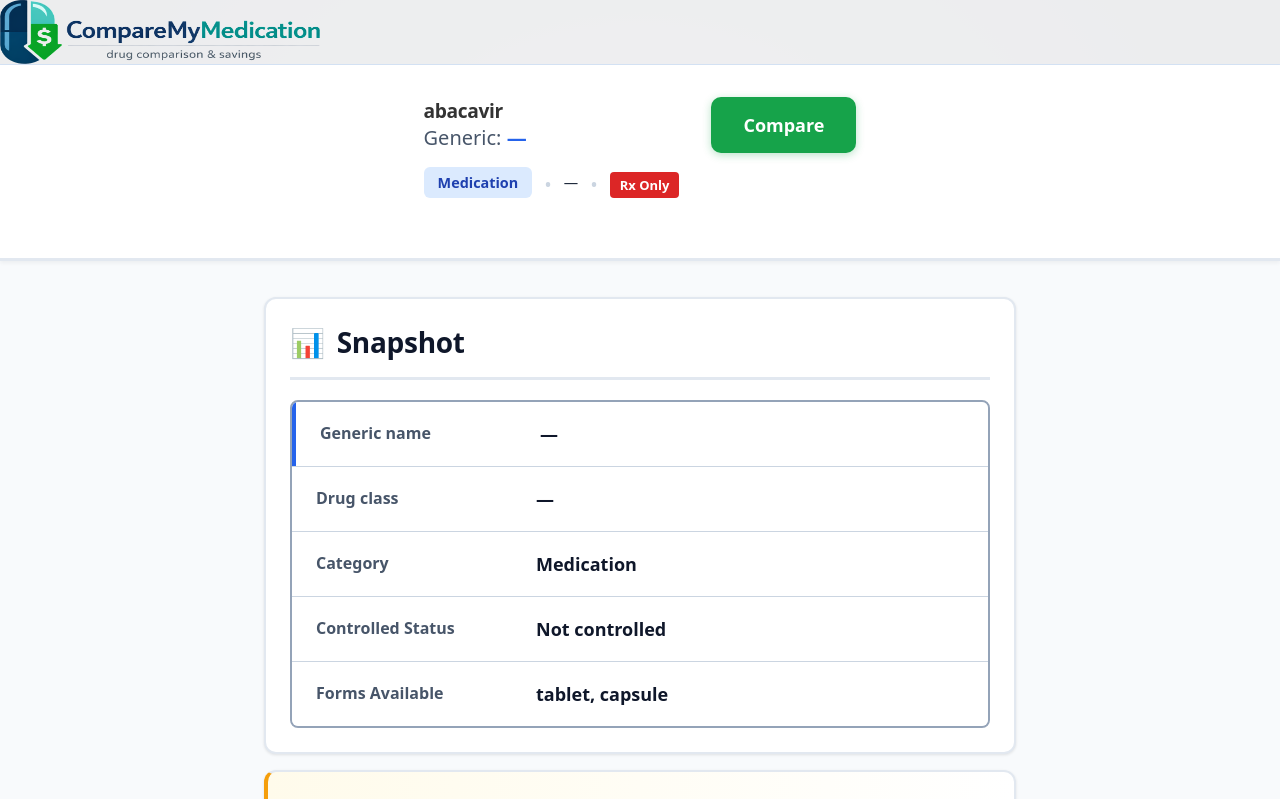
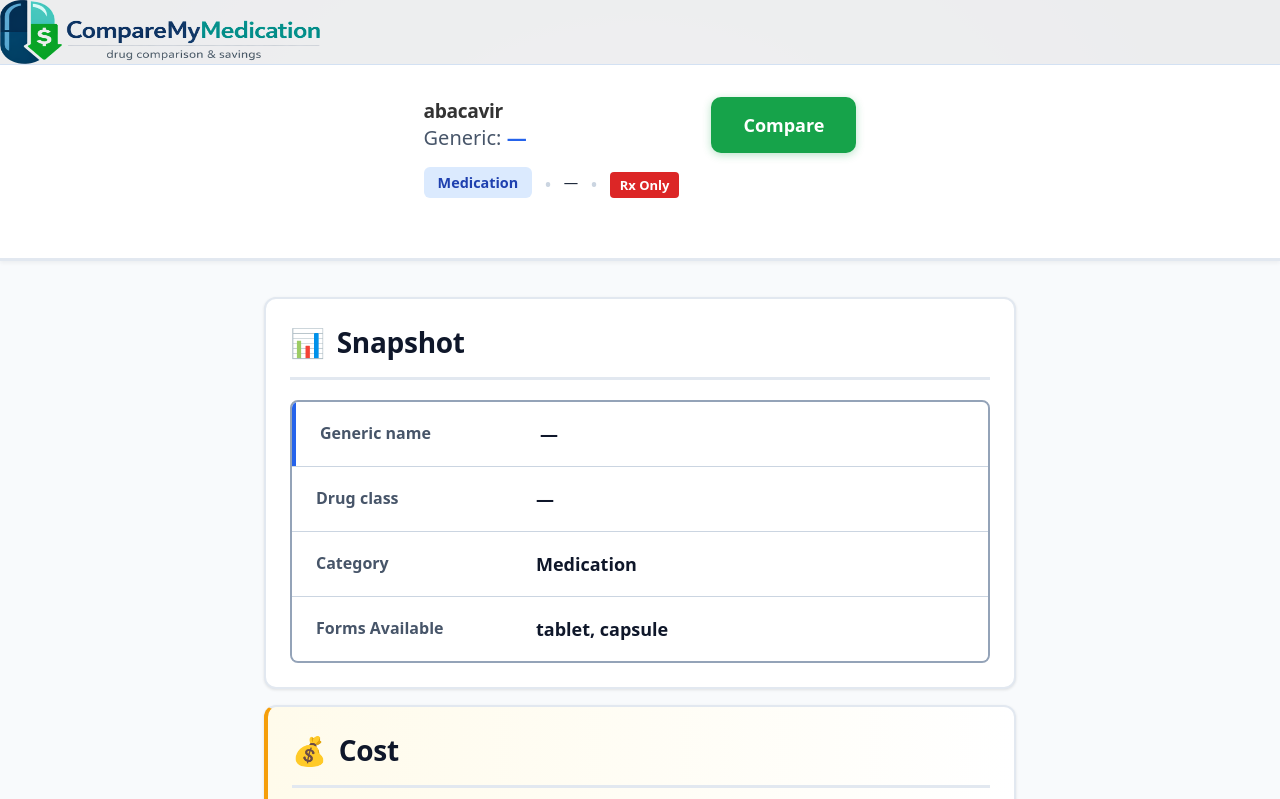
Before and after one commit to marty22dyer/CompareMyMedication, a Next.js app: page /drug/abacavir in a window 1280 px wide. Shown: the top 799 px of the page. Built offline with nearby package versions, Linux system fonts and the light colour scheme.

Commit message:
Remove inaccurate controlled substance status field, replace with manufacturer info

```diff
--- a/app/drug/[slug]/page.tsx
+++ b/app/drug/[slug]/page.tsx
@@ -32,8 +32,7 @@ export default function DrugPage({ params }: { params: { slug: string } }) {
 
   // Additional info
   const dosageForm = drug.ndcData?.dosage_form || drug.goodrxData?.dosage_form || "tablet, capsule";
-  const controlledStatus = drug.controlledSubstance ? "Schedule II" : "Not controlled";
-  const pregnancyCategory = drug.pregnancyCategory || drug.openfdaData?.pregnancy_category || "Consult doctor";
+  const manufacturer = drug.ndcData?.labeler_name || drug.openfdaData?.manufacturer || null;
 
   const alts = (drug.alternatives ?? [])
     .map((s: string) => bySlug(s))
@@ -110,17 +109,13 @@ export default function DrugPage({ params }: { params: { slug: string } }) {
               <div className="drug-snapshot-value">{category}</div>
             </div>
             <div className="drug-snapshot-row">
-              <div className="drug-snapshot-label">Controlled Status</div>
-              <div className="drug-snapshot-value">{controlledStatus}</div>
-            </div>
-            <div className="drug-snapshot-row">
               <div className="drug-snapshot-label">Forms Available</div>
               <div className="drug-snapshot-value">{dosageForm}</div>
             </div>
-            {pregnancyCategory !== "Consult doctor" && (
+            {manufacturer && (
               <div className="drug-snapshot-row">
-                <div className="drug-snapshot-label">Pregnancy Category</div>
-                <div className="drug-snapshot-value">{pregnancyCategory}</div>
+                <div className="drug-snapshot-label">Manufacturer</div>
+                <div className="drug-snapshot-value">{manufacturer}</div>
               </div>
             )}
           </div>
```
